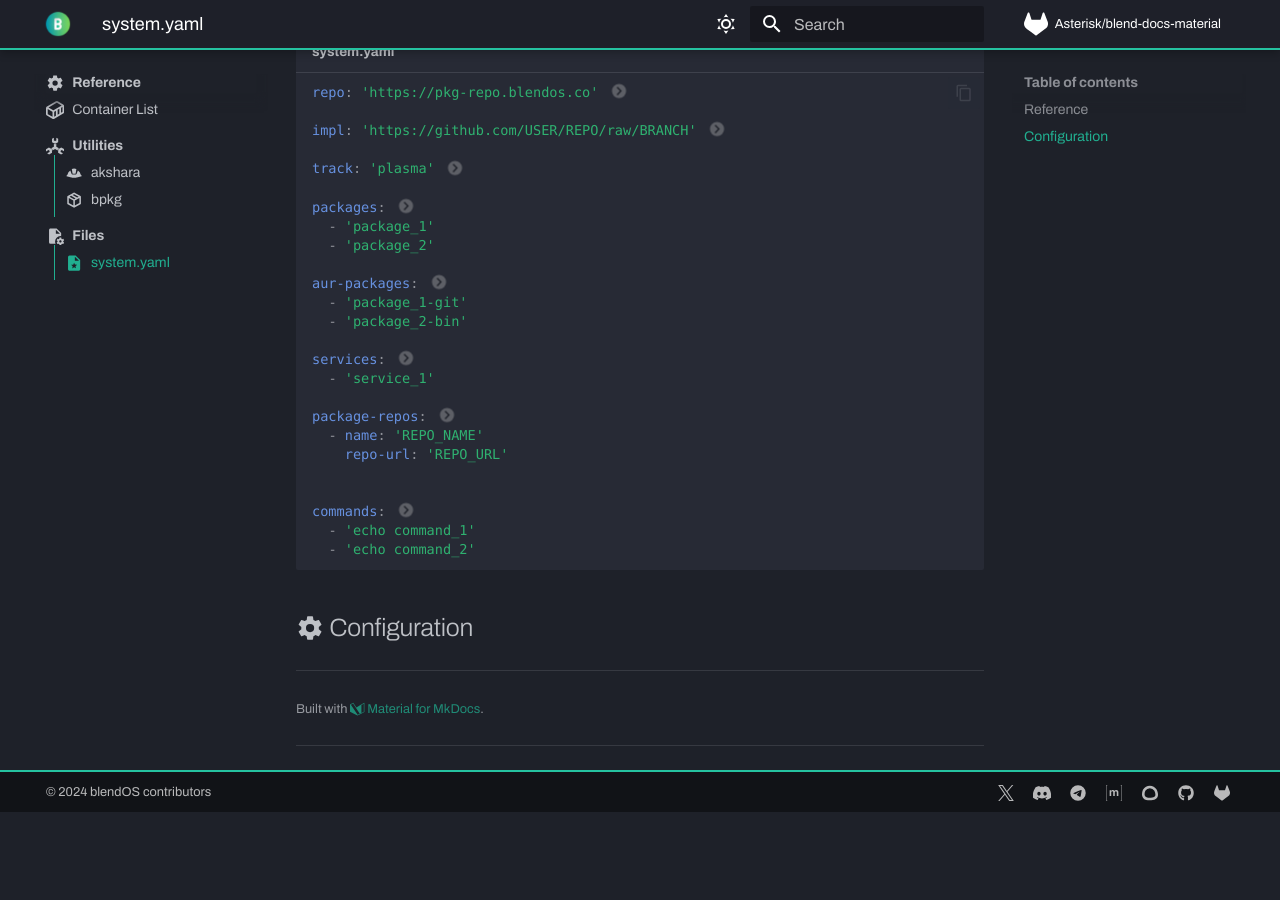
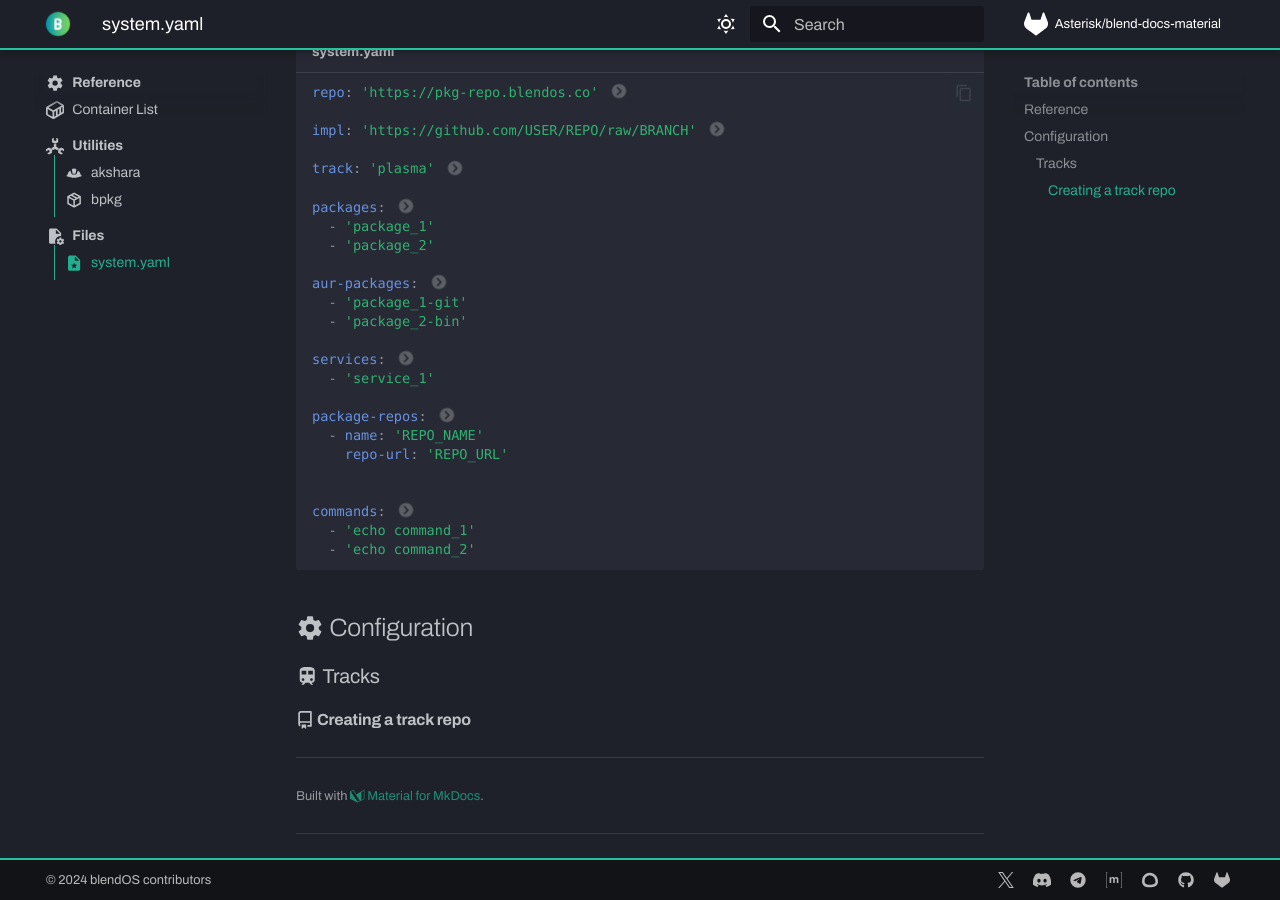
Before and after one commit to blend-os/website, an MkDocs documentation site: the page built from docs/reference/configs/system.md, in a window 1280 px wide and 900 px high, scrolled down 786 px. Built offline with MkDocs 1.6.1 and Material for MkDocs 9.7.7, drawn with Linux system fonts in a browser that asks for light colours; some web fonts are replaced; plug-ins that fetch from the network failed and are left out; before the commit the page ends 1598 px from its top, so only the background shows below that.

Commit message:
next steps

```diff
--- a/docs/reference/configs/system.md
+++ b/docs/reference/configs/system.md
@@ -34,3 +34,7 @@ description: "system.yaml config reference"
 --8<-- "docs/reference/configs/files/system.yaml.md"
 
 ## :material-cog: Configuration
+
+### :material-train: Tracks
+
+#### :octicons-repo-16: Creating a track repo
```
